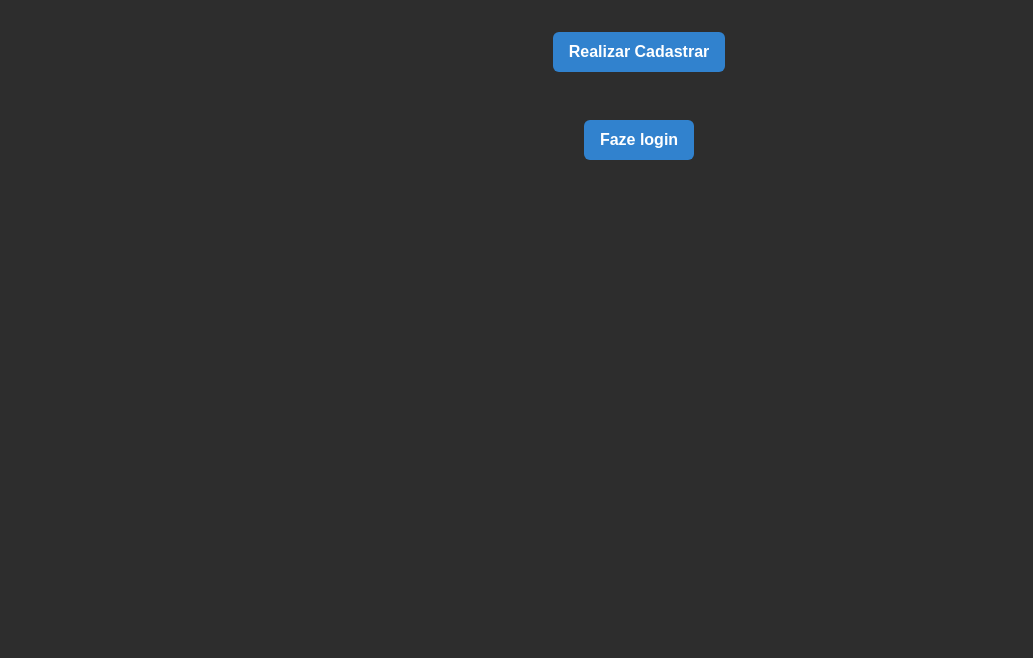
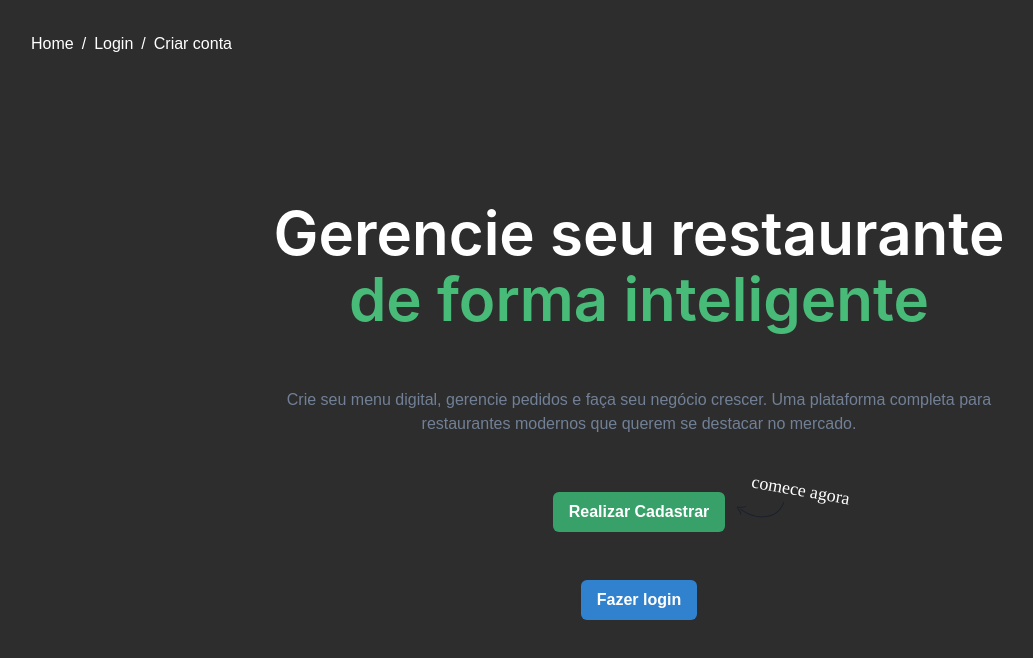
Before and after one commit to jpdias21/Sistema-de-restaurante, a React (Vite) app in the folder FrondEnd/: page / in a window 1280 px wide. Shown: the top 658 px of the page, without its empty margins (1-1034 px from the left). Built offline with nearby package versions, Linux system fonts and the light colour scheme.

Commit message:
mandando deploy do back end

```diff
--- a/FrondEnd/src/Pages/App.tsx
+++ b/FrondEnd/src/Pages/App.tsx
@@ -5,6 +5,8 @@ import CreateAccount from '../components/Atoms/Struture/CreateAccount'
 import Login from '../components/Atoms/Struture/Login'
 import Dashboard from '../components/Atoms/Struture/Dashboard'
 import ProtectedRoute from '../components/Atoms/Struture/ProtectedRoute'
+
+
 /// restaurant
 import Restaurant from '../components/Atoms/restaurant/Restaurant'
 import CreateRestaurant from '../components/Atoms/restaurant/CreateRestaurant'
@@ -16,6 +18,7 @@ import DeleteRestaurant from '../components/Atoms/restaurant/DeleteRestaurant'
 import Menu from '../components/Atoms/menu/Menu'
 import MenuPdf from '../components/Atoms/menu/MenuPdf'
 import CreateMenu from '../components/Atoms/menu/CreateMenu'
+import DeleteMenu from '../components/Atoms/menu/DeleteMenu'
 
 
 //About
@@ -37,6 +40,7 @@ function App() {
           <Route path='/Menu' element={<Menu/>}/>
           <Route path='/CreateMenu' element={<CreateMenu/>}/>
           <Route path='/MenuPdf' element={<MenuPdf/>}/>
+          <Route path='/DeleteMenu' element={<DeleteMenu/>}/>
 
 
 
@@ -55,6 +59,7 @@ function App() {
           <Route path='/Menu' element={<ProtectedRoute><Menu/></ProtectedRoute>}/>
           <Route path='/CreateMenu' element={<ProtectedRoute><CreateMenu/></ProtectedRoute>}/>
           <Route path='/MenuPdf' element={<ProtectedRoute><MenuPdf/></ProtectedRoute>}/>
+          <Route path='/DeleteMenu' element={<ProtectedRoute><DeleteMenu/></ProtectedRoute>}/>
 
       </Routes>
     </BrowserRouter>
--- a/FrondEnd/src/components/Atoms/Struture/CreateAccount.tsx
+++ b/FrondEnd/src/components/Atoms/Struture/CreateAccount.tsx
@@ -5,6 +5,7 @@ import { PulseLoader } from 'react-spinners'
 import { useState } from 'react'
 import axios from 'axios'
 import { useNavigate } from 'react-router-dom'
+import SideBarHome from './SideBarHome'
 
 function CreateAccount() {
     const [name, SetName] = useState<string>('')
@@ -54,8 +55,12 @@ function CreateAccount() {
     }
     return (
     <>
+        <SideBarHome/>
         <form onSubmit={registre} className='form'>
             <h2 className='makeCreateAccount'>Faça o cadastro</h2>
+            <br />
+             <p>E comece a crescer seu negocio para outra patamar</p>
+             <br />
             <br />
             <div>
                   <ImputProps
--- a/FrondEnd/src/components/Atoms/Struture/Home.tsx
+++ b/FrondEnd/src/components/Atoms/Struture/Home.tsx
@@ -1,5 +1,29 @@
 import { useNavigate } from 'react-router-dom'
 import ButtonProps from '../Form/ButtonProps'
+import SideBarHome from './SideBarHome'
+import {
+  Box,
+  Heading,
+  Container,
+  Text,
+  Stack,
+  Icon,
+  useColorModeValue,
+  createIcon,
+} from '@chakra-ui/react'
+
+const Arrow = createIcon({
+  displayName: 'Arrow',
+  viewBox: '0 0 72 24',
+  path: (
+    <path
+      fillRule="evenodd"
+      clipRule="evenodd"
+      d="M0.600904 7.08166C0.764293 6.8879 1.01492 6.79004 1.26654 6.82177C2.83216 7.01918 5.20326 7.24581 7.54543 7.23964C9.92491 7.23338 12.1351 6.98464 13.4704 6.32142C13.84 6.13785 14.2885 6.28805 14.4722 6.65692C14.6559 7.02578 14.5052 7.47362 14.1356 7.6572C12.4625 8.48822 9.94063 8.72541 7.54852 8.7317C5.67514 8.73663 3.79547 8.5985 2.29921 8.44247C2.80955 9.59638 3.50943 10.6396 4.24665 11.7384C4.39435 11.9585 4.54354 12.1809 4.69301 12.4068C5.79543 14.0733 6.88128 15.8995 7.1179 18.2636C7.15893 18.6735 6.85928 19.0393 6.4486 19.0805C6.03792 19.1217 5.67174 18.8227 5.6307 18.4128C5.43271 16.4346 4.52957 14.868 3.4457 13.2296C3.3058 13.0181 3.16221 12.8046 3.01684 12.5885C2.05899 11.1646 1.02372 9.62564 0.457909 7.78069C0.383671 7.53862 0.437515 7.27541 0.600904 7.08166ZM5.52039 10.2248C5.77662 9.90161 6.24663 9.84687 6.57018 10.1025C16.4834 17.9344 29.9158 22.4064 42.0781 21.4773C54.1988 20.5514 65.0339 14.2748 69.9746 0.584299C70.1145 0.196597 70.5427 -0.0046455 70.931 0.134813C71.3193 0.274276 71.5206 0.70162 71.3807 1.08932C66.2105 15.4159 54.8056 22.0014 42.1913 22.965C29.6185 23.9254 15.8207 19.3142 5.64226 11.2727C5.31871 11.0171 5.26415 10.5479 5.52039 10.2248Z"
+      fill="currentColor"
+    />
+  ),
+})
 
 function Home() {
     const navigate = useNavigate()
@@ -13,22 +37,73 @@ function Home() {
     }
   return (
     <>
-    <ButtonProps
+    <div>
+      <>
+      <SideBarHome/>
+      <Container maxW={'3xl'}>
+        <Stack
+          as={Box}
+          textAlign={'center'}
+          spacing={{ base: 8, md: 14 }}
+          py={{ base: 20, md: 36 }}>
+          <Heading
+            fontWeight={600}
+            fontSize={{ base: '2xl', sm: '4xl', md: '6xl' }}
+            lineHeight={'110%'}>
+            Gerencie seu restaurante <br />
+            <Text as={'span'} color={'green.400'}>
+              de forma inteligente
+            </Text>
+          </Heading>
+          <Text color={'gray.500'}>
+           Crie seu menu digital, gerencie pedidos e faça seu negócio crescer.
+          Uma plataforma completa para restaurantes modernos que querem se
+          destacar no mercado.
+          </Text>
+          <Stack
+            direction={'column'}
+            spacing={3}
+            align={'center'}
+            alignSelf={'center'}
+            position={'relative'}>
+            <ButtonProps
     name='Realizar Cadastrar'
-    color='blue'
+    color='green'
     type='button'
     onClick={cadastrar}
     />
     <br />
-    <br />
+
       <ButtonProps
-    name='Faze login'
+    name='Fazer login'
     color='blue'
     type='button'
     onClick={login}
     />
-    <br />
-    <br />
+            <Box>
+              <Icon
+                as={Arrow}
+                color={useColorModeValue('gray.800', 'gray.300')}
+                w={71}
+                position={'absolute'}
+                right={-71}
+                top={'10px'}
+              />
+              <Text
+                fontSize={'lg'}
+                fontFamily={'Caveat'}
+                position={'absolute'}
+                right={'-125px'}
+                top={'-15px'}
+                transform={'rotate(10deg)'}>
+                comece agora
+              </Text>
+            </Box>
+          </Stack>
+        </Stack>
+      </Container>
+    </>
+    </div>
 
     </>
   )
--- a/FrondEnd/src/components/Atoms/Struture/Login.tsx
+++ b/FrondEnd/src/components/Atoms/Struture/Login.tsx
@@ -5,6 +5,7 @@ import { PulseLoader } from 'react-spinners'
 import  { useState } from 'react'
 import axios from 'axios'
 import { useNavigate } from 'react-router-dom'
+import SideBarHome from './SideBarHome'
 function Login() {
     const [email, SetEmail] = useState<string>('')
     const [password, SetPassWord] = useState<string>('')
@@ -45,10 +46,13 @@ function Login() {
 
   return (
     <>
-    <br />
+    <SideBarHome/>
     <br />
     <h1 className='makeLogin'>Faça login na sua conta</h1>
     <br />
+    <p>Acesse sua conta para derenciar o seu negocio</p>
+    <br />
+
     <form onSubmit={acessLogin} className='form'>
       <div>
       <ImputProps
@@ -90,6 +94,10 @@ function Login() {
     </form>
 
    {errorMenssage && <p style={{color :'red'}}>{errorMenssage}</p>}
+   <br />
+   <br />
+
+   <div></div>
     </>
   )
 }
--- /dev/null
+++ b/FrondEnd/src/components/Atoms/Struture/SideBarHome.tsx
@@ -0,0 +1,40 @@
+
+import {
+  Breadcrumb,
+  BreadcrumbItem,
+  BreadcrumbLink
+} from '@chakra-ui/react'
+import { useNavigate } from 'react-router-dom'
+function SideBarHome() {
+    const navigate = useNavigate()
+
+    const home = () => {
+        navigate('/')
+    }
+    const login = () => {
+        navigate('/login')
+    }
+    const createAccount = () => {
+        navigate('/CreateAccount')
+    }
+
+  return (
+  <>
+    <Breadcrumb>
+  <BreadcrumbItem>
+    <BreadcrumbLink onClick={home}>Home</BreadcrumbLink>
+  </BreadcrumbItem>
+
+  <BreadcrumbItem>
+    <BreadcrumbLink onClick={login}>Login</BreadcrumbLink>
+  </BreadcrumbItem>
+
+  <BreadcrumbItem>
+    <BreadcrumbLink onClick={createAccount}>Criar conta</BreadcrumbLink>
+  </BreadcrumbItem>
+</Breadcrumb>
+  </>
+  )
+}
+
+export default SideBarHome
--- a/FrondEnd/src/components/Atoms/menu/CreateMenu.tsx
+++ b/FrondEnd/src/components/Atoms/menu/CreateMenu.tsx
@@ -3,17 +3,10 @@ import ImputProps from '../Form/InputProps'
 import ButtonProps from '../Form/ButtonProps'
 import { Textarea } from '@chakra-ui/react'
 import { PulseLoader } from 'react-spinners'
-import { NumericFormat } from 'react-number-format'
 import SidebarMenu from '../Struture/SideBar'
 import axios from 'axios'
 
-import {
-  NumberInput,
-  NumberInputField,
-  NumberInputStepper,
-  NumberIncrementStepper,
-  NumberDecrementStepper, FormControl, FormLabel
-} from '@chakra-ui/react'
+
 
 ///definir campo
 type Campo = {
--- a/FrondEnd/src/components/Atoms/menu/Menu.tsx
+++ b/FrondEnd/src/components/Atoms/menu/Menu.tsx
@@ -12,6 +12,10 @@ function Menu() {
     const verMenu = () => {
         navigate('/MenuPdf')
     }
+    const deleteMenu = () => {
+        navigate('/DeleteMenu')
+    }
+
   return (
     <>
     <SidebarMenu/>
@@ -24,17 +28,20 @@ function Menu() {
             />
         <br />
     <ButtonProps
-              name = 'Ver Menu'
+              name = 'Ver Menu / Cartapio'
               color = 'blue'
               type='button'
               onClick={verMenu}
             />
         <br />
+    <ButtonProps
+              name = 'Apagar Menu / Cartapio'
+              color = 'red'
+              type='button'
+              onClick={deleteMenu}
+            />
+        <br />
     <br />
-    <button>Atualizar menu</button>
-    <br />
-    <br />
-    <button>Apagar menu</button>
     </>
   )
 }
--- a/FrondEnd/src/components/Atoms/restaurant/DeleteRestaurant.tsx
+++ b/FrondEnd/src/components/Atoms/restaurant/DeleteRestaurant.tsx
@@ -74,7 +74,9 @@ function DeleteRestaurant() {
 
             />
         <br />
+        <br />
         <br /></>}
+        <br />
         {mensagem && <h4 style={{color :'red'}}>{mensagem}</h4>}
     </>
   )
--- a/FrondEnd/src/components/Atoms/restaurant/ReadRestaurant.tsx
+++ b/FrondEnd/src/components/Atoms/restaurant/ReadRestaurant.tsx
@@ -53,7 +53,7 @@ function ReadRestaurant() {
       <br />
       <Card>
   <CardHeader>
-    <Heading size='md'>Dados do seu restaurante</Heading>
+    <Heading size='md' >Dados do seu restaurante</Heading>
   </CardHeader>
 
   <CardBody>
--- a/FrondEnd/src/components/Atoms/restaurant/Restaurant.tsx
+++ b/FrondEnd/src/components/Atoms/restaurant/Restaurant.tsx
@@ -26,7 +26,7 @@ function Restaurant() {
     <br />
     <br />
     <ButtonProps
-          name = 'Cadastrar o restaurante'
+          name = 'Cadastrar restaurante'
           color = 'blue'
           type='button'
           onClick={cadastrarRestaurante}
@@ -48,7 +48,7 @@ function Restaurant() {
     <br />
     <ButtonProps
           name = 'Apagar restaurante'
-          color = 'blue'
+          color = 'red'
           type='button'
           onClick={apagarRestaurant}
         />
```
Also changed, not shown: FrondEnd/src/components/Atoms/menu/DeleteMenu.tsx (added, +73 -0 lines), FrondEnd/src/components/Atoms/menu/MenuPdf.tsx (+70 -20 lines), 2 other files (tests, documents, lock files or other folders).
